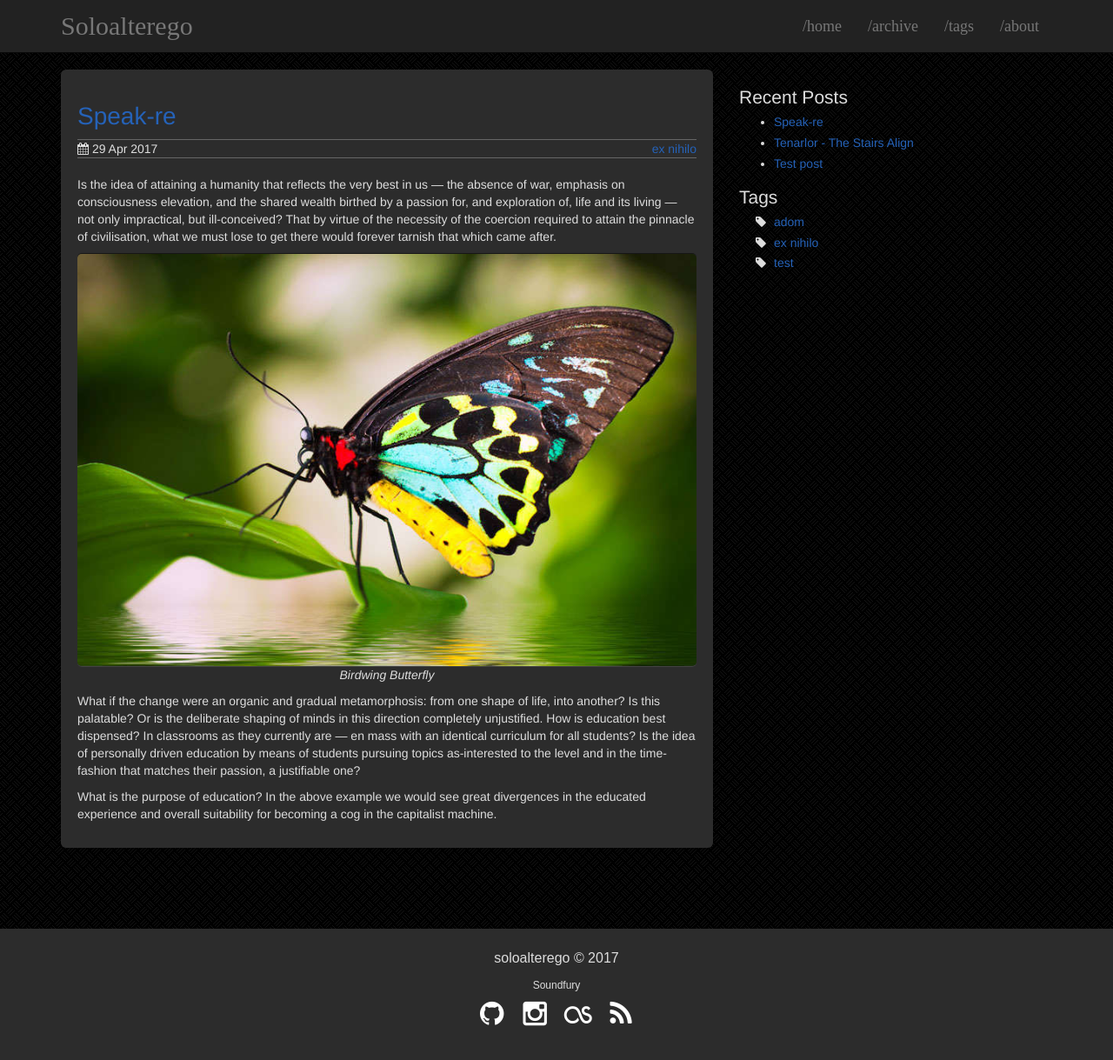
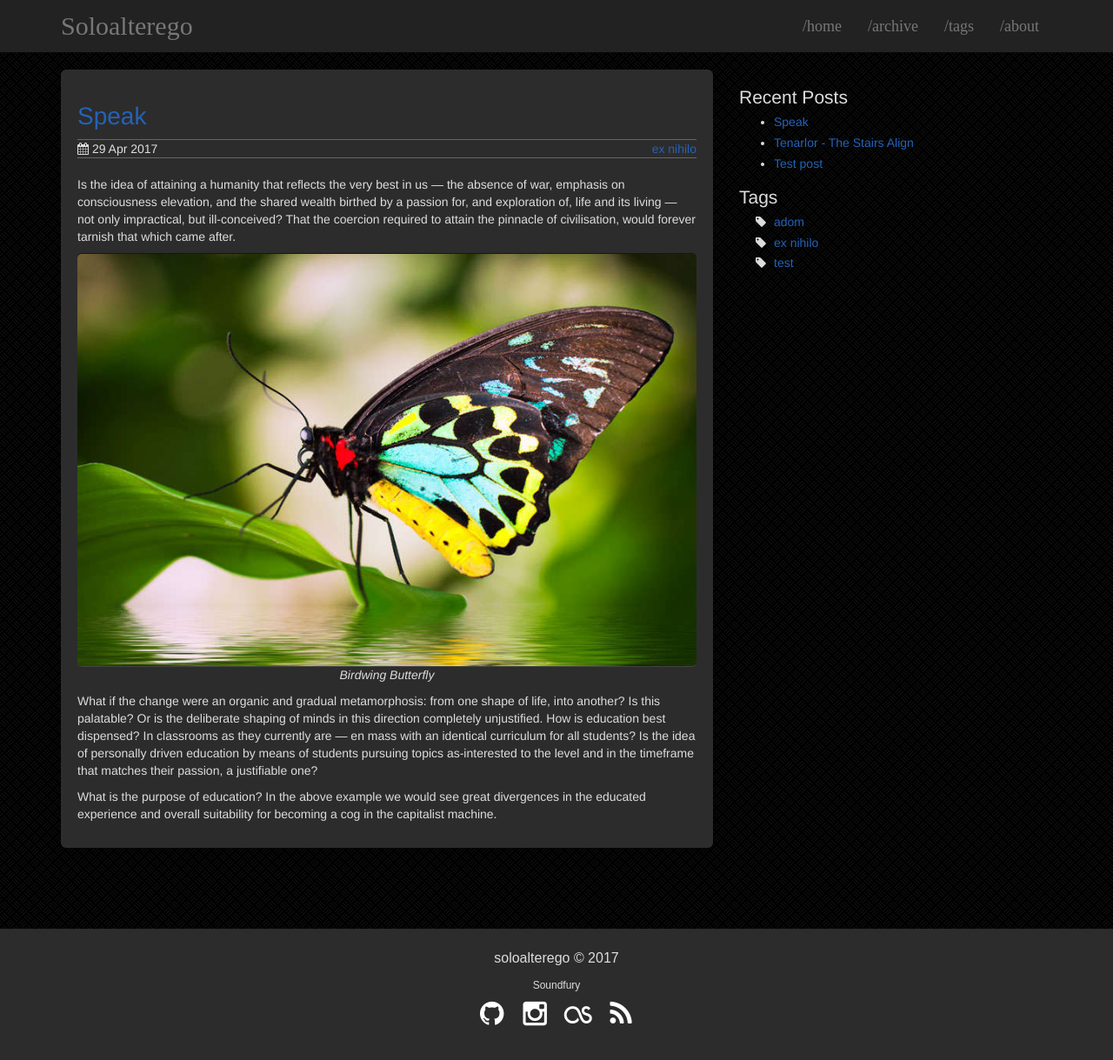
Before and after one commit to soloalterego/soloalterego.github.io, a Jekyll site: the page built from _posts/2017-04-29-utopia.md, in a window 1280 px wide and 1245 px high. Shown: the top 1219 px of the window at 87% size. Built offline with Jekyll 4.4.1, drawn with Linux system fonts in a browser that asks for light colours.

Commit message:
minor edits

```diff
--- a/_posts/2017-04-29-utopia.md
+++ b/_posts/2017-04-29-utopia.md
@@ -1,15 +1,15 @@
 ---
 layout: post
-title: "Speak-re"
+title: "Speak"
 date: 2017-04-29
 tags:
  - ex nihilo
 description: Words and (a few) Images
 ---
-Is the idea of attaining a humanity that reflects the very best in us — the absence of war, emphasis on consciousness elevation, and the shared wealth birthed by a passion for, and exploration of, life and its living — not only impractical, but ill-conceived? That by virtue of the necessity of the coercion required to attain the pinnacle of civilisation, what we must lose to get there would forever tarnish that which came after.
+Is the idea of attaining a humanity that reflects the very best in us — the absence of war, emphasis on consciousness elevation, and the shared wealth birthed by a passion for, and exploration of, life and its living — not only impractical, but ill-conceived? That the coercion required to attain the pinnacle of civilisation, would forever tarnish that which came after.
 
 ![img]({{ site.baseurl | prepend:site.url}}/images/Birdwing.jpg){: .center-image }*Birdwing Butterfly*
 
-What if the change were an organic and gradual metamorphosis: from one shape of life, into another? Is this palatable? Or is the deliberate shaping of minds in this direction completely unjustified. How is education best dispensed? In classrooms as they currently are --- en mass with an identical curriculum for all students? Is the idea of personally driven education by means of students pursuing topics as-interested to the level and in the time-fashion that matches their passion, a justifiable one?
+What if the change were an organic and gradual metamorphosis: from one shape of life, into another? Is this palatable? Or is the deliberate shaping of minds in this direction completely unjustified. How is education best dispensed? In classrooms as they currently are --- en mass with an identical curriculum for all students? Is the idea of personally driven education by means of students pursuing topics as-interested to the level and in the timeframe that matches their passion, a justifiable one?
 
 What is the purpose of education? In the above example we would see great divergences in the educated experience and overall suitability for becoming a cog in the capitalist machine.
```
